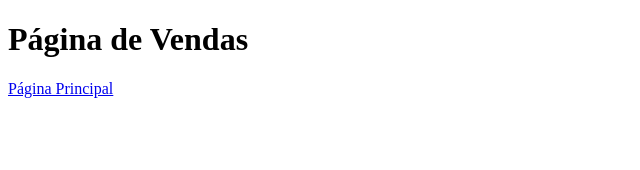
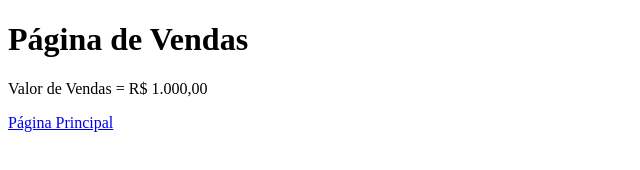
Before and after one commit to dmcsystemsp/aulagithub, a plain HTML site: page vendas.html in a window 1280 px wide. Shown: the whole page, without its empty margins (0-640 px from the left). Drawn offline with Linux system fonts and the light colour scheme.

Commit message:
Página de vendas acrecentado o valor de Vendas

```diff
--- a/vendas.html
+++ b/vendas.html
@@ -8,6 +8,7 @@
 </head>
 <body>
     <h1>Página de Vendas</h1>
+    <p>Valor de Vendas = R$ 1.000,00</p>
     <a href="index.html">Página Principal</a>
 </body>
 </html>
```
